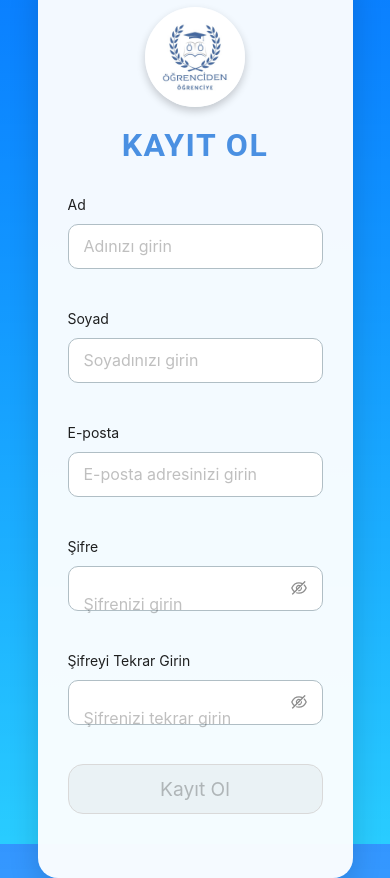
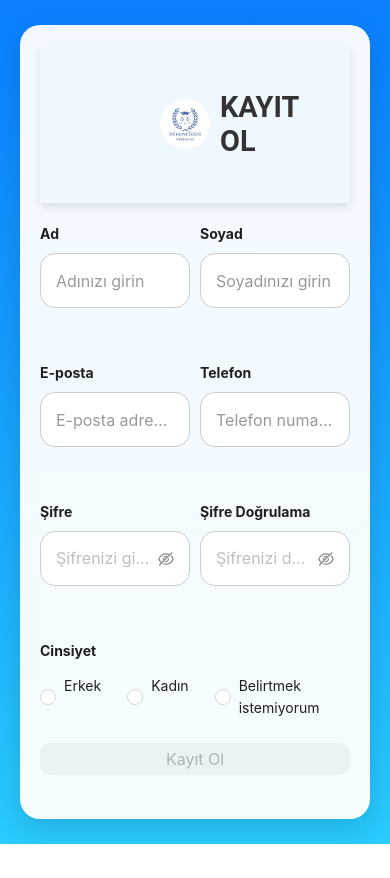
Before and after one commit to enginizgi42/ogrenciden-ogrenciye, a React (Create React App) app: page /login in a window 390 px wide. Both pictures are taken after a click on the link "Kayıt Ol". After the commit the page ends 844 px from the top, so only its background shows below. Built offline with nearby package versions, Linux system fonts and the light colour scheme.

Commit message:
azadiyee

```diff
--- a/src/components/Login.js
+++ b/src/components/Login.js
@@ -41,27 +41,29 @@ function Login() {
     <div className="login-page">
       <div className="login-container">
         <img src="/images/logo.jpg" alt="Logo" className="login-logo" />
-        <h2>Hoşgeldiniz</h2>
+        <h2>HOŞGELDİNİZ</h2>
         <Form layout="vertical" onFinish={handleLogin} className="login-form">
-          <Form.Item label={<span className="input-label">Kullanıcı Adı</span>} style={{ marginBottom: "15px" }}>
+          <Form.Item label={<span className="input-label">E-posta Adresi</span>}>
             <Input
               type="email"
               value={email}
               onChange={(e) => setEmail(e.target.value)}
               placeholder="Lütfen @edu.tr formatı ile giriniz"
               required
+              className="input-field"
             />
           </Form.Item>
-          <Form.Item label={<span className="input-label">Şifre</span>} style={{ marginBottom: "15px" }}>
+          <Form.Item label={<span className="input-label">Şifre</span>}>
             <Input.Password
               value={password}
               onChange={(e) => setPassword(e.target.value)}
               placeholder="Şifrenizi giriniz"
               required
+              className="input-field"
             />
           </Form.Item>
           <Form.Item>
-            <Button type="primary" htmlType="submit" block>
+            <Button type="primary" htmlType="submit" block className="login-button">
               Giriş Yap
             </Button>
           </Form.Item>
--- a/src/components/Profile.js
+++ b/src/components/Profile.js
@@ -1,32 +1,26 @@
-// Profile.js
-
 import React, { useState } from 'react';
 import "../styles/Profile.css";
 
 const Profile = () => {
-  // Kullanıcı bilgilerini yönetmek için state'ler
   const [profileInfo, setProfileInfo] = useState({
     name: 'Mevcut Kullanıcı',
     email: 'kullanici@example.com',
-    birthDate: '1990-01-01',
-    phoneNumber: '123-456-7890'
+    phoneNumber: '123-456-7890',
+    gender: 'Erkek'
   });
   const [isEditing, setIsEditing] = useState(false);
   const [newPassword, setNewPassword] = useState('');
   const [confirmPassword, setConfirmPassword] = useState('');
 
-  // Bilgileri düzenleme durumunu yönetme
   const handleEditClick = () => {
     setIsEditing(!isEditing);
   };
 
-  // Bilgi güncelleme işlemleri
   const handleChange = (e) => {
     const { name, value } = e.target;
     setProfileInfo({ ...profileInfo, [name]: value });
   };
 
-  // Şifre güncelleme
   const handlePasswordChange = (e) => {
     setNewPassword(e.target.value);
   };
@@ -35,13 +29,11 @@ const Profile = () => {
     setConfirmPassword(e.target.value);
   };
 
-  // Güncelleme işlemlerini kaydetme
   const handleSave = () => {
-    if (newPassword !== confirmPassword) {
+    if (newPassword && newPassword !== confirmPassword) {
       alert('Şifreler eşleşmiyor. Lütfen kontrol edin.');
       return;
     }
-    // Şu an sadece konsola basılıyor, daha sonra API entegrasyonu eklenebilir
     console.log('Güncellenmiş Bilgiler:', profileInfo);
     console.log('Yeni Şifre:', newPassword);
     setIsEditing(false);
@@ -51,44 +43,14 @@ const Profile = () => {
     <div className="profile-container">
       <div className="profile-header">
         <img src="/images/logo.jpg" alt="Logo" className="profile-logo" />
-        <h2>Profilim</h2>
+        <h2>KULLANICI BİLGİLERİ</h2>
       </div>
       <div className="profile-info">
         <label>Ad Soyad:</label>
-        {isEditing ? (
-          <input
-            type="text"
-            name="name"
-            value={profileInfo.name}
-            onChange={handleChange}
-          />
-        ) : (
-          <p>{profileInfo.name}</p>
-        )}
+        <p>{profileInfo.name}</p>
 
         <label>E-Posta:</label>
-        {isEditing ? (
-          <input
-            type="email"
-            name="email"
-            value={profileInfo.email}
-            onChange={handleChange}
-          />
-        ) : (
-          <p>{profileInfo.email}</p>
-        )}
-
-        <label>Doğum Tarihi:</label>
-        {isEditing ? (
-          <input
-            type="date"
-            name="birthDate"
-            value={profileInfo.birthDate}
-            onChange={handleChange}
-          />
-        ) : (
-          <p>{profileInfo.birthDate}</p>
-        )}
+        <p>{profileInfo.email}</p>
 
         <label>Telefon Numarası:</label>
         {isEditing ? (
@@ -101,6 +63,9 @@ const Profile = () => {
         ) : (
           <p>{profileInfo.phoneNumber}</p>
         )}
+
+        <label>Cinsiyet:</label>
+        <p>{profileInfo.gender}</p>
 
         {isEditing && (
           <>
--- a/src/components/Signup.js
+++ b/src/components/Signup.js
@@ -1,7 +1,5 @@
-// Signup.js
-
 import React, { useState } from "react";
-import { Button, Form, Input, message } from "antd";
+import { Button, Form, Input, Radio, message } from "antd";
 import { useNavigate } from "react-router-dom";
 import axios from "axios";
 import "../styles/Signup.css";
@@ -12,6 +10,7 @@ function Signup() {
   const [lastName, setLastName] = useState("");
   const [password, setPassword] = useState("");
   const [confirmPassword, setConfirmPassword] = useState("");
+  const [gender, setGender] = useState(null);
   const navigate = useNavigate();
 
   const handleSignup = async () => {
@@ -26,14 +25,19 @@ function Signup() {
     }
 
     try {
-      const response = await axios.post("http://localhost:5181/api/Auth/register", {
+      const response = await axios.post(
+        "http://localhost:5181/api/Auth/register",
+        {
           email,
           firstName,
           lastName,
           password,
-      }, {
-        headers: { 'Content-Type': 'application/json' }
-      });
+          gender,
+        },
+        {
+          headers: { "Content-Type": "application/json" },
+        }
+      );
 
       if (response.data.success) {
         message.success("Başarıyla kayıt olundu!");
@@ -42,65 +46,79 @@ function Signup() {
         message.error("Kayıt başarısız!");
       }
     } catch (error) {
-      if (error.response && error.response.status === 400) {
-        message.error("Gönderilen veriler geçersiz!");
-      } else {
       message.error("Bir hata oluştu. Lütfen tekrar deneyin.");
-      }
     }
   };
 
-  const isFormValid = email && firstName && lastName && password && confirmPassword;
+  const isFormValid = email && firstName && lastName && password && confirmPassword && gender;
 
   return (
     <div className="signup-container">
       <div className="signup-form">
+        <div className="header">
           <img src="/images/logo.jpg" alt="Logo" className="signup-logo" />
-        <h2>Kayıt Ol</h2>
+          <h2 className="signup-title">Kayıt Ol</h2>
+        </div>
         <Form layout="vertical" onFinish={handleSignup}>
-          <Form.Item label="Ad">
+          <div className="form-row">
+            <Form.Item label={<span className="bold-label">Ad</span>} className="form-item">
               <Input
                 value={firstName}
                 onChange={(e) => setFirstName(e.target.value)}
                 placeholder="Adınızı girin"
-              required
+                className="input-field"
               />
             </Form.Item>
-          <Form.Item label="Soyad">
+            <Form.Item label={<span className="bold-label">Soyad</span>} className="form-item">
               <Input
                 value={lastName}
                 onChange={(e) => setLastName(e.target.value)}
                 placeholder="Soyadınızı girin"
-              required
+                className="input-field"
               />
             </Form.Item>
-          <Form.Item label="E-posta">
+          </div>
+          <div className="form-row">
+            <Form.Item label={<span className="bold-label">E-posta</span>} className="form-item">
               <Input
                 type="email"
                 value={email}
                 onChange={(e) => setEmail(e.target.value)}
                 placeholder="E-posta adresinizi girin"
-              required
+                className="input-field"
               />
             </Form.Item>
-          <Form.Item label="Şifre">
+            <Form.Item label={<span className="bold-label">Telefon</span>} className="form-item">
+              <Input placeholder="Telefon numaranızı girin" className="input-field" />
+            </Form.Item>
+          </div>
+          <div className="form-row">
+            <Form.Item label={<span className="bold-label">Şifre</span>} className="form-item">
               <Input.Password
                 value={password}
                 onChange={(e) => setPassword(e.target.value)}
                 placeholder="Şifrenizi girin"
-              required
+                className="input-field"
               />
             </Form.Item>
-          <Form.Item label="Şifreyi Tekrar Girin">
+            <Form.Item label={<span className="bold-label">Şifre Doğrulama</span>} className="form-item">
               <Input.Password
                 value={confirmPassword}
                 onChange={(e) => setConfirmPassword(e.target.value)}
-              placeholder="Şifrenizi tekrar girin"
-              required
+                placeholder="Şifrenizi doğrulayın"
+                className="input-field"
               />
             </Form.Item>
+          </div>
+          <Form.Item label={<span className="bold-label">Cinsiyet</span>} className="form-item">
+            <Radio.Group onChange={(e) => setGender(e.target.value)} value={gender} className="radio-group">
+              <Radio value="Erkek">Erkek</Radio>
+              <Radio value="Kadın">Kadın</Radio>
+              <Radio value="Diğer">Belirtmek istemiyorum</Radio>
+            </Radio.Group>
+          </Form.Item>
           <Form.Item>
-            <Button type="primary" htmlType="submit" block disabled={!isFormValid}>
+            <Button type="primary" htmlType="submit" className="signup-button" disabled={!isFormValid}>
               Kayıt Ol
             </Button>
           </Form.Item>
--- a/src/styles/Login.css
+++ b/src/styles/Login.css
@@ -1,5 +1,3 @@
-/* Login.css */
-
 * {
   margin: 0;
   padding: 0;
@@ -10,7 +8,7 @@ body, html {
   height: 100%;
   width: 100%;
   font-family: 'Roboto', sans-serif;
-  background: linear-gradient(to bottom, rgba(0, 123, 255, 0.8), rgba(0, 195, 255, 0.6)); /* Transparan gradient arka plan */
+  background: linear-gradient(to bottom, rgba(0, 123, 255, 0.8), rgba(0, 195, 255, 0.6));
 }
 
 .login-page {
@@ -21,74 +19,79 @@ body, html {
 }
 
 .login-container {
-  background-color: rgba(255, 255, 255, 0.95); /* Transparan beyaz arka plan */
+  background-color: rgba(255, 255, 255, 0.95);
   padding: 50px 40px;
   border-radius: 20px;
   box-shadow: 0px 10px 30px rgba(0, 0, 0, 0.15);
   text-align: center;
-  width: 420px; /* Form genişliği */
+  width: 100%;
+  max-width: 450px;
+  display: flex;
+  flex-direction: column;
+  align-items: center;
 }
 
 .login-logo {
-  width: 200px; /* Logoyu daha belirgin hale getirdik */
-  margin-bottom: 30px; /* Logo ile form arası boşluk artırıldı */
+  width: 150px;
+  height: 150px;
+  margin-bottom: 20px;
   border-radius: 50%;
   box-shadow: 0 4px 8px rgba(0, 0, 0, 0.2);
 }
 
 h2 {
   font-size: 2rem;
-  margin-bottom: 30px;
-  color: #4a90e2; /* Başlık rengi ve görünürlüğü artırıldı */
+  color: #4a90e2;
   font-weight: bold;
   text-transform: uppercase;
+  margin-bottom: 30px;
 }
 
 .login-form {
-  display: flex;
-  flex-direction: column;
-  align-items: center;
+  width: 100%;
 }
 
 .input-label {
-  font-weight: bold; /* Etiketler daha kalın hale getirildi */
-  font-size: 1.2rem; /* Font boyutu artırıldı */
+  font-weight: bold;
+  font-size: 1.2rem;
   color: #333;
+  margin-bottom: 5px;
 }
 
-.ant-input {
+.input-field {
+  width: 100%;
+  max-width: 400px;
   border-radius: 15px;
   padding: 15px;
-  margin-bottom: 15px; /* Boşluk artırıldı */
   font-size: 1rem;
   border: 1px solid #ccc;
-  height: 50px; /* Eşit yükseklik */
-  width: 100%; /* Tam genişlik */
+  height: 55px;
   transition: border-color 0.3s ease;
+  margin-bottom: 20px;
 }
 
-.ant-input:focus {
+.input-field::placeholder {
+  color: #999;
+  font-size: 1rem;
+}
+
+.input-field:focus {
   border-color: #4a90e2;
   box-shadow: 0 0 5px rgba(74, 144, 226, 0.4);
 }
 
-.ant-input-password {
-  height: 50px; /* Şifre alanı için eşit yükseklik */
-  width: 100%; /* Tam genişlik */
-  border-radius: 15px;
-}
-
-.ant-btn-primary {
+.login-button {
   background-color: #4a90e2;
   border-color: #4a90e2;
   font-size: 1.2rem;
-  height: 50px;
+  height: 55px;
   border-radius: 15px;
+  width: 100%;
+  max-width: 400px;
   transition: background-color 0.3s ease, transform 0.3s ease;
-  width: 100%;
 }
 
-.ant-btn-primary:hover {
+.login-button:hover {
   background-color: #357ab8;
   transform: scale(1.05);
 }
@@ -114,9 +117,11 @@ h2 {
 @media (max-width: 768px) {
   .login-container {
     width: 90%;
+    padding: 30px 20px;
   }
 
   .login-logo {
-    width: 150px; /* Mobilde logo boyutunu küçültüyoruz */
+    width: 120px;
+    height: 120px;
   }
 }
--- a/src/styles/Signup.css
+++ b/src/styles/Signup.css
@@ -1,5 +1,3 @@
-/* Signup.css */
-
 * {
   margin: 0;
   padding: 0;
@@ -10,7 +8,7 @@ body, html {
   height: 100%;
   width: 100%;
   font-family: 'Roboto', sans-serif;
-  background: linear-gradient(to bottom, rgba(0, 123, 255, 0.8), rgba(0, 195, 255, 0.6)); /* Transparan gradient arka plan */
+  background: linear-gradient(to bottom, rgba(0, 123, 255, 0.8), rgba(0, 195, 255, 0.6));
 }
 
 .signup-container {
@@ -18,93 +16,91 @@ body, html {
   justify-content: center;
   align-items: center;
   height: 100vh;
-  padding: 20px; /* Mobilde taşma sorunlarını azaltmak için kenar boşlukları eklendi */
+  padding: 20px;
 }
 
 .signup-form {
-  background-color: rgba(255, 255, 255, 0.95); /* Transparan beyaz arka plan */
-  padding: 40px 30px;
+  background-color: rgba(255, 255, 255, 0.95);
+  padding: 20px;
   border-radius: 20px;
   box-shadow: 0px 10px 30px rgba(0, 0, 0, 0.15);
-  text-align: center;
-  width: 400px; /* Form genişliği biraz daha küçültüldü */
-  max-width: 100%; /* Formun taşmaması için maksimum genişlik ayarlandı */
+  max-width: 500px;
+  width: 100%;
+}
+
+.header {
+  display: flex;
+  align-items: center;
+  justify-content: center;
+  gap: 10px;
+  margin-bottom: 20px;
 }
 
 .signup-logo {
-  width: 130px; /* Logonun boyutu daha da küçültüldü */
-  margin-bottom: 15px; /* Logo ile form arası boşluk azaltıldı */
+  width: 80px;
+  height: 80px;
   border-radius: 50%;
-  box-shadow: 0 4px 8px rgba(0, 0, 0, 0.2);
+  margin-left: 90px;
 }
 
-h2 {
-  font-size: 2rem;
-  margin-bottom: 25px;
-  color: #2c3e50; /* Başlık rengini daha koyu hale getirdik */
+.signup-title {
+  font-size: 1.8rem;
+  color: #333;
   font-weight: bold;
-  text-transform: uppercase;
-  letter-spacing: 1.5px;
+  margin-right:85px;
+  margin-top:30px;
 }
 
-.signup-form .ant-input,
-.signup-form .ant-input-password {
-  border-radius: 10px;
-  padding: 15px;
-  margin-bottom: 15px; /* Boşluk azaltıldı */
-  font-size: 1rem;
-  border: 1px solid #b0bec5;
-  height: 45px; /* Eşit yükseklik küçültüldü */
-  width: 100%; /* Tam genişlik */
-  transition: border-color 0.3s ease;
+.bold-label {
+  font-weight: bold;
 }
 
-.signup-form .ant-input-password {
-  position: relative;
+.form-row {
+  display: flex;
+  gap: 10px;
+  margin-bottom: 10px;
 }
 
-.signup-form .ant-input-password .ant-input-suffix {
-  position: absolute;
-  right: 15px;
-  top: 50%;
-  transform: translateY(-50%);
-  display: flex;
-  align-items: center;
-  pointer-events: all; /* Kullanıcı göz simgesine tıklayabilsin */
+.form-item {
+  width: 100%; /* Genişlik ayarı */
 }
 
-.signup-form .ant-input,
-.signup-form .ant-input-password {
-  box-shadow: none; /* İkinci kutucuğu görünmez yapmak için gölge kaldırıldı */
+.input-field {
+  width: 100%;
+  padding: 10px;
+  font-size: 0.9rem;
+  border-radius: 8px;
+  border: 1px solid #b0bec5;
 }
 
-.signup-form .ant-input:focus,
-.signup-form .ant-input-password:focus {
-  border-color: #4a90e2;
-  box-shadow: 0 0 8px rgba(74, 144, 226, 0.4);
+.signup-button {
+  width: 100%;
+  padding: 10px;
+  font-size: 1rem;
+  border-radius: 10px;
+  background-color: #4a90e2;
+  color: white;
+  border: none;
+  transition: background-color 0.3s ease;
 }
 
-.ant-btn-primary {
-  background-color: #4a90e2;
-  border-color: #4a90e2;
-  font-size: 1.2rem;
-  height: 50px;
-  border-radius: 10px;
-  transition: background-color 0.3s ease, transform 0.3s ease;
-  width: 100%;
+.signup-button:hover {
+  background-color: #357ab8;
 }
 
-.ant-btn-primary:hover {
-  background-color: #357ab8;
-  transform: scale(1.05);
+.radio-group {
+  display: flex;
+  gap: 10px;
+  margin-top: 5px;
 }
 
 @media (max-width: 768px) {
   .signup-form {
-    width: 90%;
+    width: 100%;
   }
 
   .signup-logo {
-    width: 100px; /* Mobilde logo boyutunu küçültüyoruz */
+    width: 50px;
+    height: 50px;
   }
 }
```
Also changed, not shown: src/components/Home.js (+10 -11 lines), src/styles/Home.css (+33 -67 lines), src/styles/Profile.css (+32 -41 lines). Lines whose indentation alone changed are shown as unchanged.
